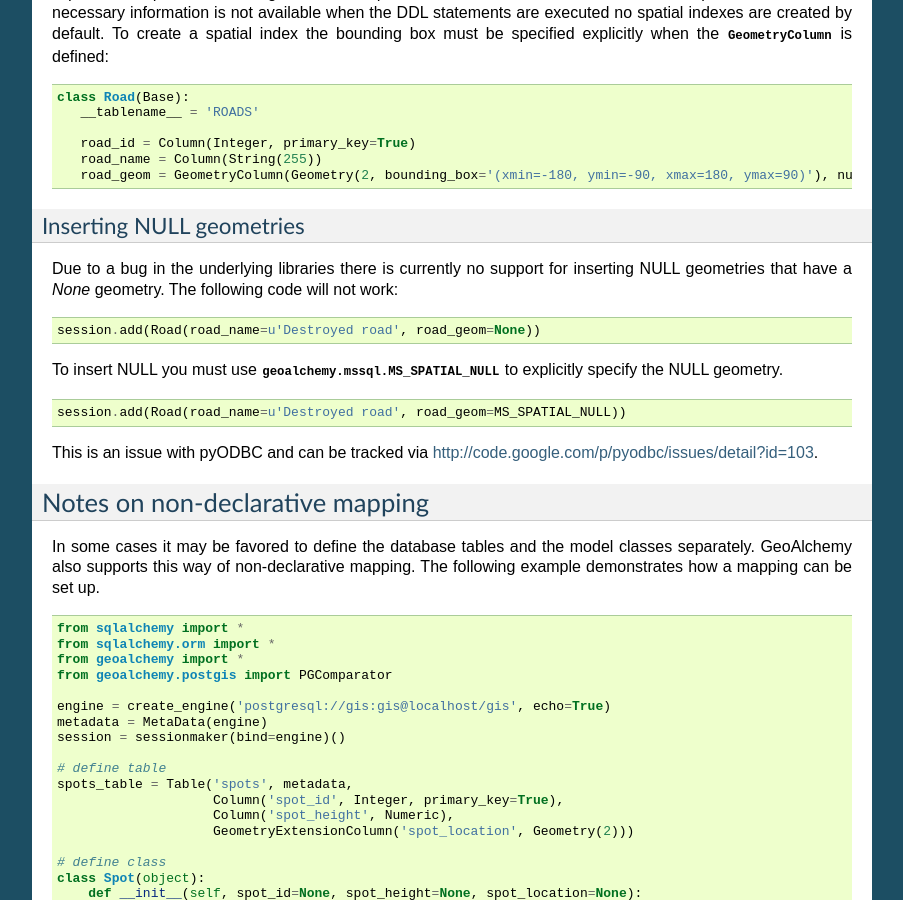
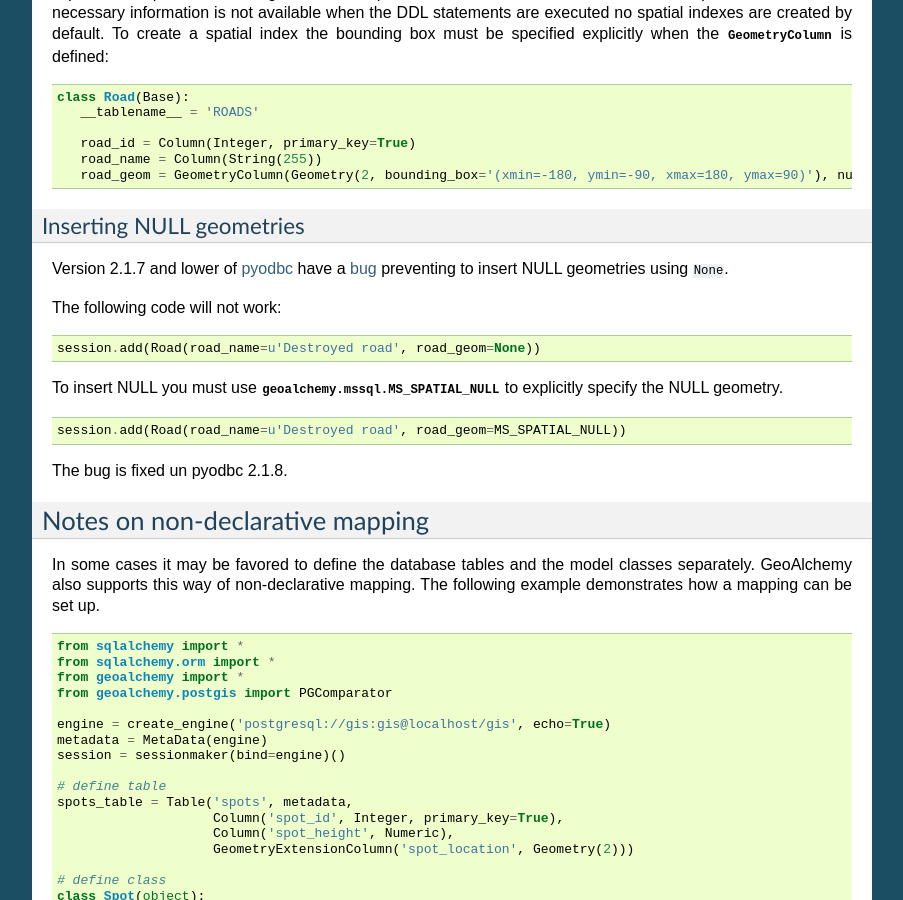
Before and after one commit to geoalchemy/geoalchemy, a Sphinx documentation site: the page built from doc/usagenotes.rst, in a window 1280 px wide and 900 px high, scrolled down 4979 px. Shown: the whole window, without its empty margins (198-1101 px from the left). Built offline with Sphinx 7.4.7, drawn with Linux system fonts in a browser that asks for light colours.

Commit message:
note about pyodbc 2.1.8 and http://code.google.com/p/pyodbc/issues/detail?id=103

```diff
--- a/doc/usagenotes.rst
+++ b/doc/usagenotes.rst
@@ -321,8 +321,11 @@ are created by default. To create a spatial index the bounding box must be speci
 Inserting NULL geometries
 ~~~~~~~~~~~~~~~~~~~~~~~~~
 
-Due to a bug in the underlying libraries there is currently no support for inserting NULL geometries that have a `None`
-geometry. The following code will not work:
+Version 2.1.7 and lower of `pyodbc <http://code.google.com/p/pyodbc/>`_ have
+a `bug <http://code.google.com/p/pyodbc/issues/detail?id=103>`_ preventing to
+insert NULL geometries using ``None``.
+
+The following code will not work:
 
 .. code-block:: python
 
@@ -334,8 +337,7 @@ To insert NULL you must use :data:`geoalchemy.mssql.MS_SPATIAL_NULL` to explicit
 
     session.add(Road(road_name=u'Destroyed road', road_geom=MS_SPATIAL_NULL))
 
-This is an issue with pyODBC and can be tracked via `<http://code.google.com/p/pyodbc/issues/detail?id=103>`_.
-
+The bug is fixed un pyodbc 2.1.8.
 
 Notes on non-declarative mapping
 --------------------------------
```
